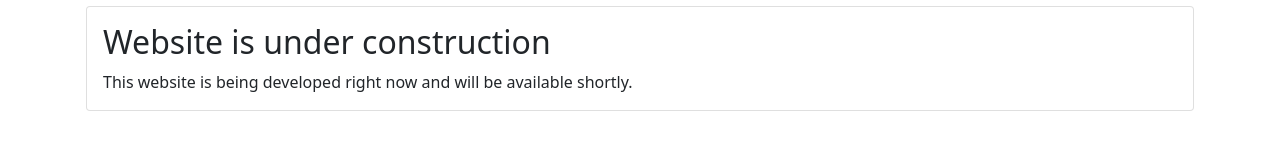
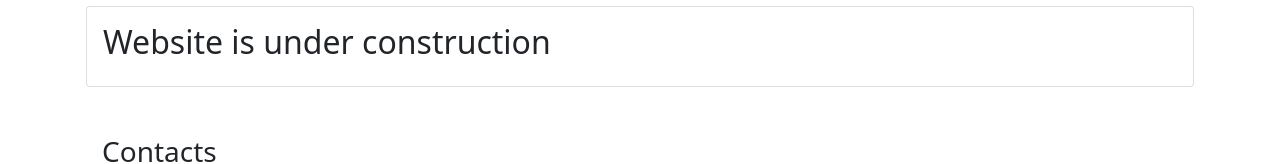
Before and after one commit to gess-rng-biogas/gess-rng-biogas.github.io, a plain HTML site: page index.html in a window 1280 px wide. Shown: the part 1195-1359 px from the top of the page. Drawn offline with nearby package versions, Linux system fonts and the light colour scheme.

Commit message:
Remove caption

```diff
--- a/index.html
+++ b/index.html
@@ -63,7 +63,6 @@
         <div class="card my-5">
             <div class="card-body">
                 <h2 class="card-title">Website is under construction</h2>
-                <p class="card-text">This website is being developed right now and will be available shortly.</p>
             </div>
         </div>
         <h3 class="mb-4 px-3">Contacts</h3>
```
